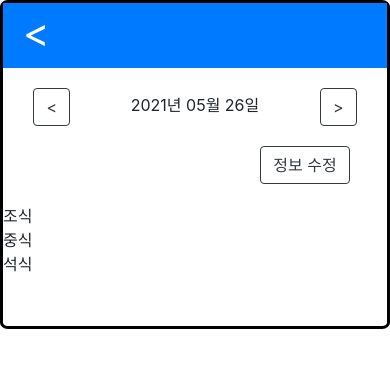
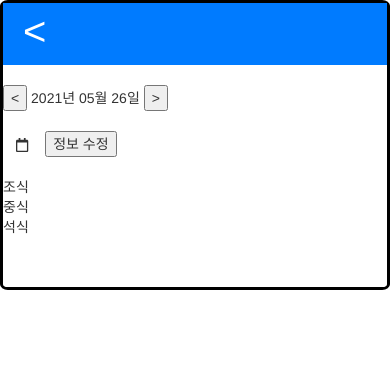
Before and after one commit to SE-gmentation/yumyumgood_subgroup2, a Django app: page /2021-05-26/ in a window 390 px wide. Shown: the top 368 px of the page. Run offline with Django 3.2, Linux system fonts and the light colour scheme; a user stored in the database is signed in; tables that the repository leaves empty hold one stand-in row (values such as "Sample post"); some libraries are stand-ins or nearby versions.

Commit message:
[UPDATE] modal 합치기 + redirect 주소 수정

```diff
--- a/yumyumgood/manager/static/css/manage_read.css
+++ b/yumyumgood/manager/static/css/manage_read.css
@@ -1,6 +1,11 @@
 /* 미디어 쿼리 */
 @media (min-width: 320px) and (max-width: 480px) {
-
+    .btn-primary:hover,.btn-primary:focus,.btn-primary:active,
+    .btn-primary:active:focus:not(:disabled):not(.disabled),
+    .btn:focus, .btn:active, .btn:hover{
+        box-shadow: none!important;
+        outline: 0;
+    }
     .body {
         padding-bottom: 50px;
         border: 3px solid black;
@@ -36,7 +41,6 @@
 
     #update-btn {
         margin: 20px 0;
-        margin-left: 67%;
     }
 
 }
--- a/yumyumgood/manager/static/css/modal.css
+++ b/yumyumgood/manager/static/css/modal.css
@@ -1,38 +1,25 @@
+.btn-primary:hover,.btn-primary:focus,.btn-primary:active,
+.btn-primary:active:focus:not(:disabled):not(.disabled),
+.btn:focus, .btn:active, .btn:hover{
+    box-shadow: none!important;
+    outline: 0;
+}
+
 :root{
     --space: 5px;
     --blue: #5091F4;
     --blue-dark: darken(--blue, 5%);
 }
-body{
-  font-family: 'Helvetica', arial;
-}
 
 /* button */
-.btn{
+.btn-calendar{
   background-color: Transparent;
   background-repeat:no-repeat;
   border: none;
   cursor:pointer;
   overflow: hidden;
-}
-
-btn:hover{
-background: --blue-dark;
-}
-
-.btn-calendar{
   outline:none;
   font-size: x-large;
-}
-
-.btn-control{
-  color: white;
-  font-size: 30px;
-  text-decoration: none;
-  position: absolute; right: 5px; top: 0;
-}
-.btn-control:hover{
-    color: darken(white, 10%);
 }
 
 
--- a/yumyumgood/manager/templates/manager/manage_read.html
+++ b/yumyumgood/manager/templates/manager/manage_read.html
@@ -8,7 +8,22 @@
         <link href="https://fonts.googleapis.com/css2?family=Fraunces:ital,wght@1,500&display=swap" rel="stylesheet">
         <link rel="stylesheet" href = "{% static 'css/manage_read.css' %}">
         <meta name="viewport" content="width=device-width, initial-scale=1">
-		<link rel="stylesheet" href="https://stackpath.bootstrapcdn.com/bootstrap/4.1.3/css/bootstrap.min.css">
+        <!-- icon -->
+        <script src="https://use.fontawesome.com/releases/v5.2.0/js/all.js"></script>
+        <!-- css -->
+        <link rel="stylesheet" href="{% static 'css/modal.css' %}">
+        <!-- 부트스트랩 -->
+        <script src="http://maxcdn.bootstrapcdn.com/bootstrap/3.3.2/js/bootstrap.min.js"></script>
+        <link rel="stylesheet" href="http://maxcdn.bootstrapcdn.com/bootstrap/3.3.2/css/bootstrap.min.css">
+        <link rel="stylesheet" href="http://maxcdn.bootstrapcdn.com/bootstrap/3.3.2/css/bootstrap-theme.min.css">
+        <!-- jQuery -->
+        <script src="http://code.jquery.com/jquery.min.js"></script>
+        <!-- datepicker -->
+        <link rel="stylesheet" href="https://cdnjs.cloudflare.com/ajax/libs/bootstrap-datepicker/1.9.0/css/bootstrap-datepicker.min.css">
+        <link rel="stylesheet" href="https://cdnjs.cloudflare.com/ajax/libs/bootstrap-datepicker/1.9.0/css/bootstrap-datepicker3.standalone.min.css">
+        <script src="https://cdnjs.cloudflare.com/ajax/libs/bootstrap-datepicker/1.9.0/js/bootstrap-datepicker.min.js" integrity="sha512-T/tUfKSV1bihCnd+MxKD0Hm1uBBroVYBOYSk1knyvQ9VyZJpc/ALb4P0r6ubwVPSGB2GvjeoMAJJImBG12TiaQ==" crossorigin="anonymous" referrerpolicy="no-referrer"></script>
+        <script src="https://cdnjs.cloudflare.com/ajax/libs/bootstrap-datepicker/1.9.0/locales/bootstrap-datepicker.kr.min.js"></script>
+
     </head>
     <body>
         <div class = "body">
@@ -17,12 +32,29 @@
             </div>
 
             <div class="choose-date">
-                <div class="btns">
-                    <button type="button" class="btn btn-outline-dark"><</button>
+                <div class="date-btns">
+                    <button type="button" class="yesterday"><</button>
                     <span id = "now-date">{{ year }}년 {{ month }}월 {{ day }}일</span>
-                    <button type="button" class="btn btn-outline-dark">></button>
+                    <button type="button" class="tomorrow">></button>
                 </div>
-                <div id="update-btn" class="btn btn-outline-dark">정보 수정</div>
+                <div class="modal-btns">
+                <span>
+                    <!-- calendar -->
+                    <button id="btn-calendar" class="btn btn-calendar">
+                        <i class="far fa-calendar"></i>
+                    </button>
+                    <button type="button" id="update-btn" class="update-btn">정보 수정</button>
+                </span>
+                </div>
+                  <!-- Modal -->
+                <div class="modal" id="modal-calendar" aria-hidden="true">
+                    <div class="modal-dialog">
+                    <div id='sv'>
+                    <div class="input-group input-append date" id="datePicker" value='2021-05-30'> </div>
+                    </div>
+                    </div>
+                </div>
+                <!-- /Modal -->
             </div>
 
             <div class="menus">
@@ -88,12 +120,50 @@
 
             </div>
         </div>
+
+        <!-- modal script -->
+        <script>
+            var modal = document.getElementById("modal-calendar");
+            var btn = document.getElementById("btn-calendar");
+
+            btn.onclick = function() {
+            modal.style.display = "block";
+            }
+
+            window.onclick = function(event) {
+            if (event.target == modal) {
+                modal.style.display = "none";
+            }
+            }
+        </script>
+
+        <!-- date picker script -->
+        <script type="text/javascript">
+
+            $('#datePicker').datepicker({
+            format: "yyyy-mm-dd",
+            language: "kr",
+            autoclose: true,
+            todayHighlight: true,
+            templates : {
+                leftArrow: '<i class="fas fa-chevron-left"></i>',
+                rightArrow: '<i class="fas fa-chevron-right"></i>'
+                },
+            }).on('changeDate', function(e) {
+
+            var formattedDate = new Date(e.date);
+            var d = formattedDate.getDate();
+            var m =  formattedDate.getMonth() + 1;
+            var y = formattedDate.getFullYear();
+
+            target = y + "-" + ("0"+m.toString()).slice(-2) + "-" + ("0"+d.toString()).slice(-2);
+
+            location.href = "{% url 'manager:menu_read' '2021-05-28' %}".replace(/2021-05-28/, target.toString());
+            $(modal).hide();
+
+            // alert(target);
+            });
+
+        </script>
     </body>
 </html>
-
-
-{% for menus in menus %}
-    {% if menus.cafeteria.name == cafe %}
-
-    {% endif %}
-{% endfor %}
```
